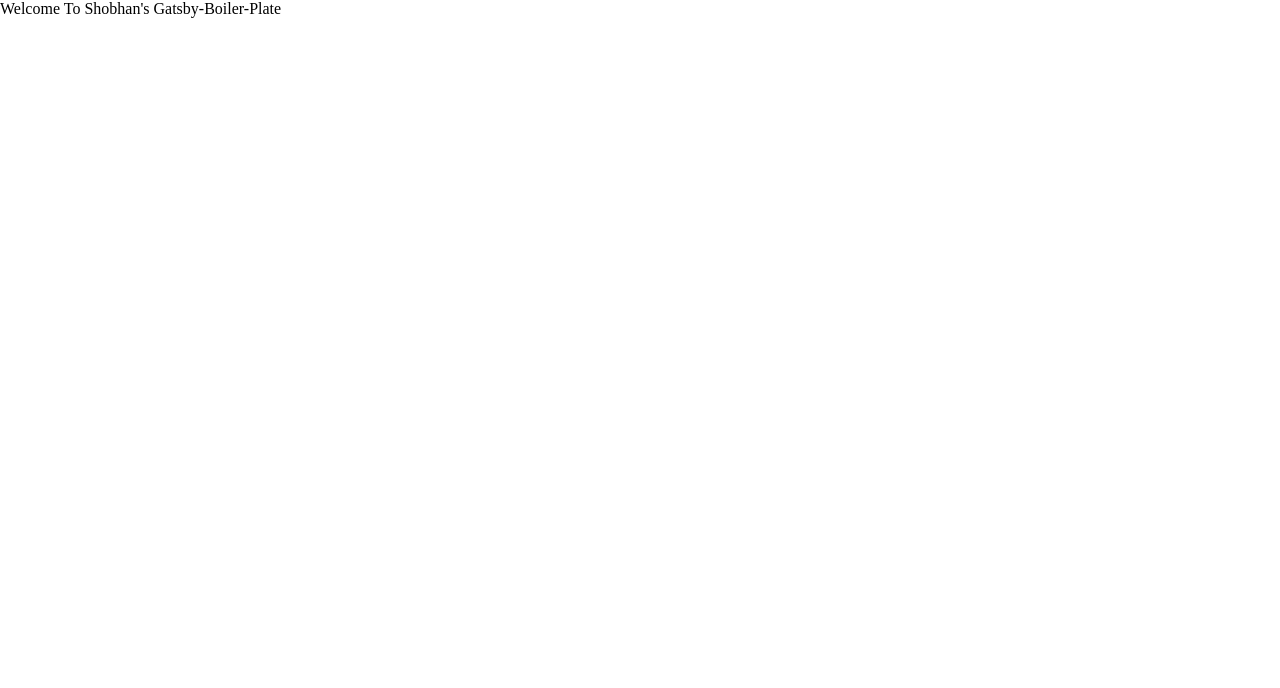
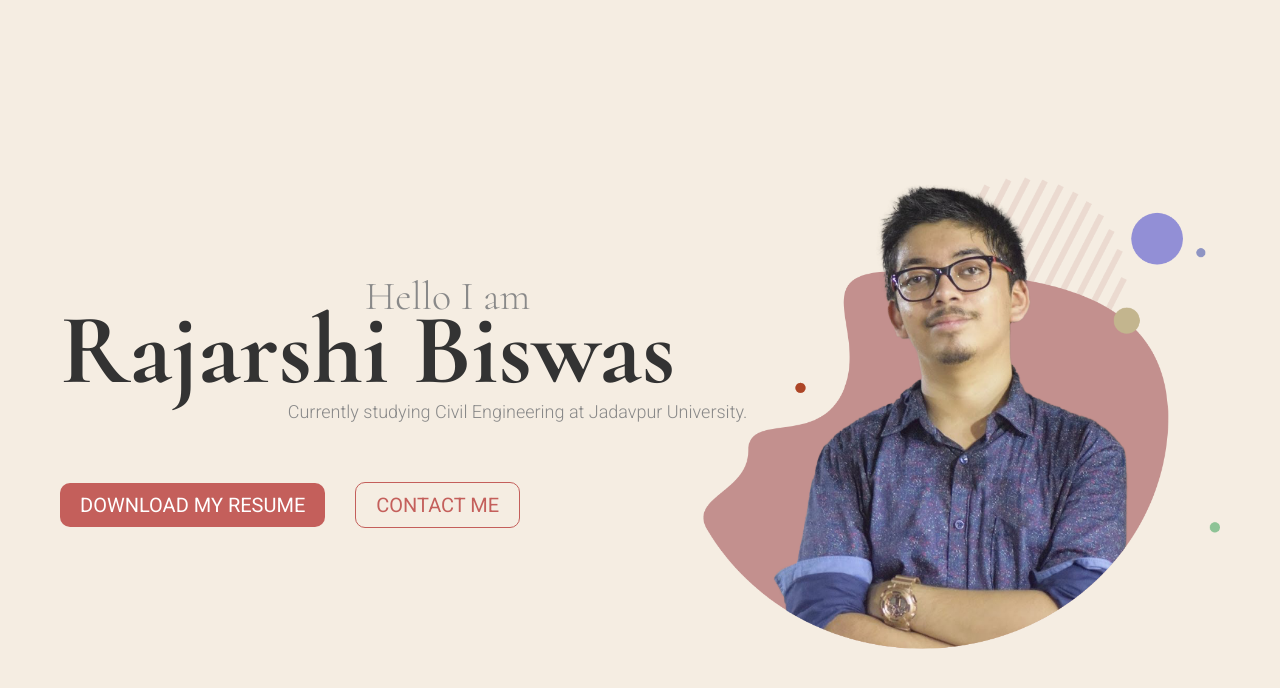
Before and after one commit to shobhanbiswas11/rajarshi-portfolio, a Gatsby site: page / in a window 1280 px wide. Built offline with nearby package versions, Linux system fonts and the light colour scheme; Gatsby itself is replaced by a stand-in of ours.

Commit message:
all works

```diff
--- a/package.json
+++ b/package.json
@@ -1,7 +1,7 @@
 {
-  "name": "sb-gatsby-starter",
+  "name": "rajarshi-portfolio",
   "private": true,
-  "description": "A gatsby simple starter",
+  "description": "This is a Portfolio Website",
   "version": "0.1.0",
   "author": "Shobhan Biswas <shobhan.biswas11@gmail.com>",
   "dependencies": {
@@ -31,7 +31,7 @@
     "build": "gatsby build",
     "develop": "gatsby develop",
     "format": "prettier --write \"**/*.{js,jsx,ts,tsx,json,md}\"",
-    "start": "npm run develop",
+    "start": "gatsby develop -H 0.0.0.0",
     "serve": "gatsby serve",
     "clean": "gatsby clean"
   },
--- a/src/assets/index.js
+++ b/src/assets/index.js
@@ -0,0 +1,6 @@
+import SubjectPng from "./images/subject.png"
+import FacebookIcon from "./svg/facebook-color.inline.svg"
+import InstaIcon from "./svg/insta-color.inline.svg"
+import TwitterIcon from "./svg/twitter-color.inline.svg"
+
+export { SubjectPng, FacebookIcon, InstaIcon, TwitterIcon }
--- /dev/null
+++ b/src/containers/home/Button.js
@@ -0,0 +1,36 @@
+import styled from "styled-components"
+import { color, device } from "../../style"
+
+const btnColor = color.primary[400]
+export const Btn = styled.button`
+  background-color: ${btnColor};
+  outline: none;
+  border: none;
+  border-radius: 1rem;
+  padding: 1rem 2rem;
+  color: white;
+  font-size: 2rem;
+  text-transform: uppercase;
+  cursor: pointer;
+  &:not(:last-child) {
+    margin-right: 3rem;
+  }
+
+  ${device.phone} {
+    font-size: 1.4rem;
+  }
+
+  ${device.phone} {
+    display: block;
+    margin: 0 auto;
+    &:not(:last-child) {
+      margin-bottom: 1rem;
+      margin-right: auto;
+    }
+  }
+`
+export const BtnOutlined = styled(Btn)`
+  background-color: transparent;
+  color: ${btnColor};
+  border: 1px solid ${btnColor};
+`
--- /dev/null
+++ b/src/containers/home/Home.js
@@ -0,0 +1,51 @@
+import React from "react"
+import styled from "styled-components"
+import { color, device, flex } from "../../style"
+import { LeftSection } from "./LeftSection"
+import { RightSection } from "./RightSection"
+
+export default function Home() {
+  return (
+    <Container>
+      <Content>
+        <LeftSection />
+        <RightSection />
+      </Content>
+    </Container>
+  )
+}
+
+const Container = styled.div`
+  background-color: ${color.bgColor};
+`
+
+const Content = styled.div`
+  ${flex()}
+  height : 100vh;
+  margin: 0 auto;
+  padding: 10rem;
+  ${device.laptop} {
+    padding: 6rem;
+  }
+  ${device.tabPort} {
+    flex-flow: column;
+  }
+  ${device.phone} {
+    justify-content: flex-start;
+  }
+
+  ${LeftSection} {
+    ${device.tabPort} {
+      order: 2;
+    }
+  }
+
+  ${RightSection} {
+    flex: auto;
+    ${device.tabPort} {
+      order: 1;
+      flex: 0;
+      margin-bottom: 8rem;
+    }
+  }
+`
--- a/src/containers/home/Home.jsx
+++ /dev/null
@@ -1,5 +0,0 @@
-import React from "react"
-
-export default function Home() {
-  return <div>Welcome To Shobhan's Gatsby-Boiler-Plate</div>
-}
--- /dev/null
+++ b/src/containers/home/LeftSection.js
@@ -0,0 +1,24 @@
+import React from "react"
+import styled from "styled-components"
+import { Btn, BtnOutlined } from "./Button"
+import { About, Greet, Name, NameAndGreet } from "./NameAndGreet"
+
+export const LeftSection = styled(({ ...rest }) => {
+  return (
+    <Container {...rest}>
+      <NameAndGreet>
+        <Greet>Hello I am</Greet>
+        <Name>Rajarshi Biswas</Name>
+        <About>
+          Currently studying Civil Engineering at Jadavpur University.
+        </About>
+      </NameAndGreet>
+      <Btn>Download My Resume</Btn>
+      <BtnOutlined>Contact Me</BtnOutlined>
+    </Container>
+  )
+})``
+
+const Container = styled.div`
+  font-size: 16px;
+`
--- /dev/null
+++ b/src/containers/home/NameAndGreet.js
@@ -0,0 +1,71 @@
+import styled from "styled-components"
+import { device, grey } from "../../style"
+
+export const NameAndGreet = styled.div`
+  margin-bottom: 6rem;
+  text-align: center;
+  ${device.phone} {
+    margin-bottom: 3rem;
+  }
+`
+export const Greet = styled.span`
+  font-family: "Cormorant", sans-serif;
+  font-size: 5.2rem;
+  font-weight: 300;
+  color: ${grey.light};
+  position: relative;
+  left: 8rem;
+  ${device.laptop} {
+    font-size: 4rem;
+  }
+  ${device.tabLand} {
+    font-size: 3rem;
+    top: -1rem;
+    left: 6rem;
+  }
+  ${device.phone} {
+    font-size: 2rem;
+    position: unset;
+  }
+`
+export const Name = styled.h1`
+  font-family: "Cormorant", sans-serif;
+  font-size: 13.2rem;
+  font-weight: 700;
+  white-space: nowrap;
+  margin: -3rem 0 -1rem;
+
+  ${device.laptop} {
+    font-size: 10rem;
+  }
+  ${device.tabLand} {
+    font-size: 8rem;
+  }
+  ${device.phone} {
+    font-size: 5rem;
+    margin: 0;
+    margin-bottom: 0.5rem;
+  }
+`
+export const About = styled.span`
+  font-family: "Roboto", sans-serif;
+  font-size: 2.4rem;
+  font-weight: 300;
+  color: ${grey.light};
+  position: relative;
+  left: 19rem;
+
+  ${device.laptop} {
+    font-size: 1.8rem;
+    left: 15rem;
+  }
+
+  ${device.tabLand} {
+    font-size: 1.4rem;
+    left: 12rem;
+  }
+  ${device.phone} {
+    font-size: 1.2rem;
+    position: unset;
+  }
+`
--- /dev/null
+++ b/src/containers/home/RightSection.js
@@ -0,0 +1,24 @@
+import React from "react"
+import styled from "styled-components"
+import { SubjectPng } from "../../assets"
+import { device } from "../../style"
+
+export const RightSection = styled(({ ...rest }) => {
+  return (
+    <Container {...rest}>
+      <Image src={SubjectPng} />
+    </Container>
+  )
+})``
+
+const Container = styled.div`
+  ${device.tabPort} {
+    padding: 3rem;
+  }
+  ${device.phone} {
+    padding: 0;
+  }
+`
+const Image = styled.img`
+  width: 100%;
+`
--- a/src/style/css/global.css
+++ b/src/style/css/global.css
@@ -1,3 +1,5 @@
+@import url("https://fonts.googleapis.com/css2?family=Cormorant:wght@300;700&family=Roboto:wght@300;400;700&display=swap");
+
 *,
 *::before,
 *::after {
@@ -14,6 +16,8 @@ html {
 
 body {
   font-size: 1.6rem;
+  font-family: "Roboto", sans-serif;
+  color: #333;
 }
 
 button,
--- a/src/style/index.js
+++ b/src/style/index.js
@@ -1,3 +1,4 @@
-export * from "./reset.style"
+export * from "./mixin.style.js"
+export * from "./reset.style.js"
 export { default as theme } from "./theme"
 export * from "./variable.style.js"
--- /dev/null
+++ b/src/style/mixin.style.js
@@ -0,0 +1,9 @@
+import { css } from "styled-components"
+
+export function flex({ x = "space-between", y = "center" } = {}) {
+  return css`
+    display: flex;
+    justify-content: ${x};
+    align-items: ${y};
+  `
+}
--- a/src/style/variable.style.js
+++ b/src/style/variable.style.js
@@ -17,11 +17,18 @@ const size = {
 }
 
 export const device = {
-  phone: `(max-width: ${size.phone}px)`,
-  tabPort: `(max-width: ${size.tabPort}px)`,
-  tabLand: `(max-width: ${size.tabLand}px)`,
-  laptop: `(max-width: ${size.laptop}px)`,
-  retina: `(min-width: ${size.retina}px)`,
+  phone: `@media screen and (max-width: ${size.phone}px)`,
+  tabPort: `@media screen and (max-width: ${size.tabPort}px)`,
+  tabLand: `@media screen and (max-width: ${size.tabLand}px)`,
+  laptop: `@media screen and (max-width: ${size.laptop}px)`,
+  retina: `@media screen and (min-width: ${size.retina}px)`,
+}
+
+export const color = {
+  bgColor: "#F5EDE2",
+  primary: {
+    400: "#c45f5b",
+  },
 }
 
 /*
```
Also changed, not shown: src/assets/images/README.txt (deleted), src/assets/images/subject.png (added), src/assets/svg/facebook-color.inline.svg (added), src/assets/svg/insta-color.inline.svg (added), src/assets/svg/twitter-color.inline.svg (added).
